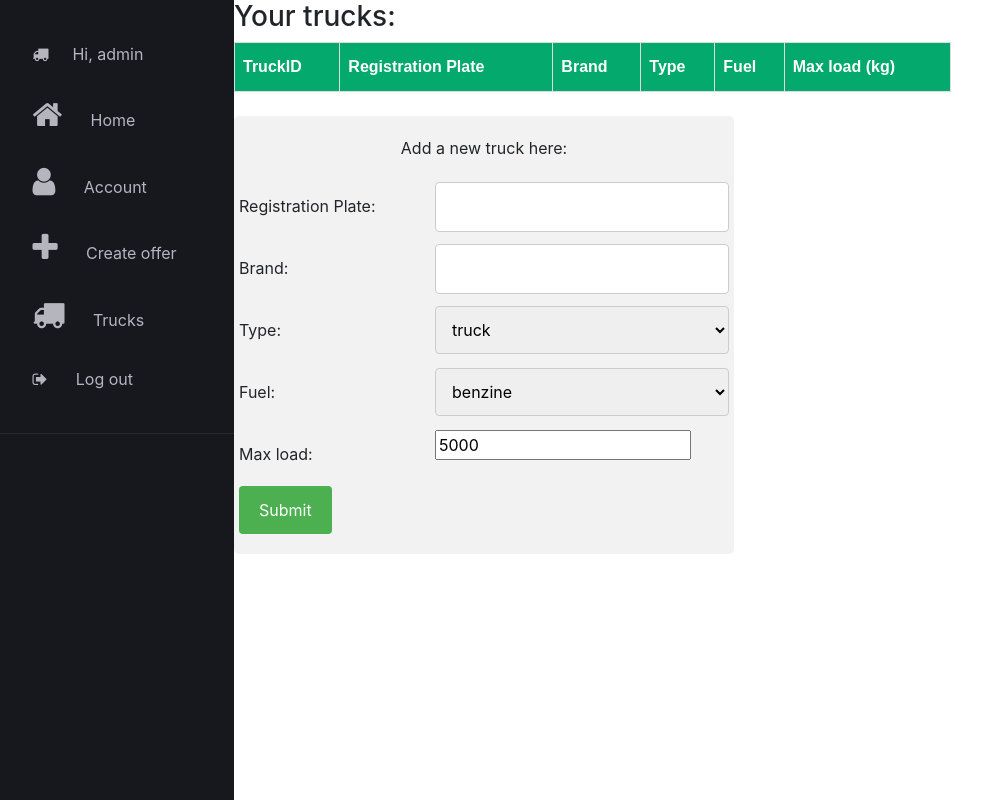
After one commit to malinastanciu/TransportPlatform, a Django app: page /trucks/ in a window 1280 px wide. The commit adds this page. Shown: the whole page, without its empty margins (22-1004 px from the left). Run offline with Django 4.2, Linux system fonts and the light colour scheme; a user stored in the database is signed in; data comes from the database, SQL or seed files in the repository; both versions use the stored data as it was after the commit; lists and menus that the app fills with data are empty; some libraries are stand-ins or nearby versions.

Commit message:
added 'trucks' page + full functionalities, minor 'create_offer' bugs fix, changed 'Truck' model.

```diff
--- a/application/models.py
+++ b/application/models.py
@@ -3,54 +3,12 @@ from django.contrib.auth.models import Group, User
 from django.utils.translation import gettext_lazy as _
 
 
-# Create your models here.
-# class FuelType(models.TextChoices):
-#     BENZINE = 'benzine'
-#     DIESEL = 'diesel'
-
-
-# class TruckType(models.TextChoices):
-#     TRUCK = 'truck'  # tir
-#     VAN = 'van'  # duba
-#     REFRIGERATED_TRUCK = 'refrigerated truck'  # camion frigorific
-#     TRAILER = 'trailer'  # platforma
-
-
-# class FreightType(models.TextChoices):
-#     FURNITURE = 'furniture'
-#     ANIMALS = 'animals'
-#     FOOD = 'food'
-#     CARS = 'cars'
-#     MEDICATION = 'medication'
-#     ELECTRONICS = 'electronics'
-#     MACHINERY = 'machinery'
-
-# class FreightType(models.TextChoices):
-#     FURNITURE = 'F', _('furniture')
-#     ANIMALS = 'A', _('animals')
-#     FOOD = 'FO', _('food')
-#     CARS = 'C', _('cars')
-#     MEDICATION = 'M', _('medication')
-#     ELECTRONICS = 'E', _('electronics')
-#     MACHINERY = 'MA', _('machinery')
-
-
 class Truck(models.Model):
-    class FuelType(models.TextChoices):
-        BENZINE = 'B', _('benzine')
-        DIESEL = 'D', _('diesel')
-
-    class TruckType(models.TextChoices):
-        TRUCK = 'T', _('truck')  # tir
-        VAN = 'V', _('van')  # duba
-        REFRIGERATED_TRUCK = 'R', _('refrigerated truck')  # camion frigorific
-        TRAILER = 'TR', _('trailer')  # platforma
-
     id = models.AutoField(primary_key=True)
-    type = models.CharField(max_length=20, choices=TruckType.choices)
+    type = models.CharField(max_length=20)
     brand = models.CharField(max_length=20)
     registration_plate = models.CharField(max_length=15, unique=True)
-    fuel = models.CharField(max_length=10, choices=FuelType.choices)
+    fuel = models.CharField(max_length=10)
     max_load = models.IntegerField()
     ownerId = models.ForeignKey(User, on_delete=models.CASCADE)
 
--- a/application/static/application/css/main_layout_application.css
+++ b/application/static/application/css/main_layout_application.css
@@ -6,7 +6,7 @@
 }
 
 .side-bar {
-  width: 14rem;
+  width: 16rem;
   height: 100%;
   padding: 2.1rem 0rem;
   background-color: #17171e;
--- /dev/null
+++ b/application/static/application/css/trucks.css
@@ -0,0 +1,95 @@
+* {
+  box-sizing: border-box;
+}
+
+.content {
+    padding-left: 16rem;
+}
+
+#truckstb {
+  font-family: Arial, Helvetica, sans-serif;
+  border-collapse: collapse;
+  width: 70%;
+}
+
+#truckstb td, #truckstb th {
+  border: 1px solid #ddd;
+  padding: 8px;
+}
+
+#truckstb tr:nth-child(even){background-color: #f2f2f2;}
+
+#truckstb tr:hover {background-color: #ddd;}
+
+#truckstb th {
+  padding-top: 12px;
+  padding-bottom: 12px;
+  text-align: left;
+  background-color: #04AA6D;
+  color: white;
+}
+
+input[type=text], select, textarea {
+  width: 100%;
+  padding: 12px;
+  border: 1px solid #ccc;
+  border-radius: 4px;
+  resize: vertical;
+}
+
+p {
+  text-align: center;
+}
+
+label {
+  padding: 12px 12px 12px 0;
+  display: inline-block;
+}
+
+input[type=submit] {
+  background-color: #4CAF50;
+  color: white;
+  padding: 12px 20px;
+  border: none;
+  border-radius: 4px;
+  cursor: pointer;
+  float: right;
+}
+input[type=submit]:hover {
+  background-color: #45a049;
+}
+
+.container2 {
+  border-radius: 5px;
+  background-color: #f2f2f2;
+  padding: 20px;
+  width: 500px;
+  margin-left: 0px;
+}
+
+.col-25 {
+  float: left;
+  width: 40%;
+  margin-top: 6px;
+}
+
+.col-75 {
+  float: left;
+  width: 60%;
+  margin-top: 6px;
+}
+
+/* Clear floats after the columns */
+.row:after {
+  content: "";
+  display: table;
+  clear: both;
+}
+
+/* Responsive layout - when the screen is less than 600px wide, make the two columns stack on top of each other instead of next to each other */
+@media screen and (max-width: 600px) {
+  .col-25, .col-75, input[type=submit] {
+    width: 100%;
+    margin-top: 0;
+  }
+}
--- a/application/templates/application/main_layout_application.html
+++ b/application/templates/application/main_layout_application.html
@@ -36,6 +36,12 @@
                 </a>
             </li>
             <li class="features-item">
+                <a href="{% url 'trucks' %}">
+                    <i class="fa fa-truck features-item-icon"></i>
+                    <span class="features-item-text"> Trucks </span>
+                </a>
+            </li>
+            <li class="features-item">
                 <form action="{% url 'logout' %}">
                     <button class="btn">
                         <i class="fa fa-sign-out"></i>
@@ -45,7 +51,7 @@
             </li>
         </ul>
 
-
+    <p style="margin-top: 250%; color: #5a5a5a">&copy; 2022 Transport Platform Ltd. </p>
     </div>
 
 
--- /dev/null
+++ b/application/templates/application/trucks.html
@@ -0,0 +1,95 @@
+{% extends 'application/main_layout_application.html' %}
+{% load static %}
+
+{% block content %}
+    <link rel="stylesheet" href="{% static 'application/css/trucks.css' %}">
+    <div class="content">
+        <h3> Your trucks: </h3>
+        <table id="truckstb">
+            <tr>
+                <th>TruckID</th>
+                <th>Registration Plate</th>
+                <th>Brand</th>
+                <th>Type</th>
+                <th>Fuel</th>
+                <th>Max load (kg)</th>
+            </tr>
+
+            {% for truck in trucks %}
+                <tr>
+                    <td>{{ truck.id }}</td>
+                    <td>{{ truck.registration_plate }}</td>
+                    <td>{{ truck.brand }}</td>
+                    <td>{{ truck.type }}</td>
+                    <td>{{ truck.fuel }}</td>
+                    <td>{{ truck.max_load }}</td>
+                </tr>
+            {% endfor %}
+        </table><br>
+        <div class="container2">
+            <form action="" method="post">
+                {% csrf_token %}
+                <p>Add a new truck here:</p>
+                <div class="row">
+                    <div class="col-25">
+                        <label for="reg_plt">Registration Plate:</label>
+                    </div>
+                    <div class="col-75">
+                        <input id="reg_plt" type="text" name="reg_plt"> <br>
+                    </div>
+                </div>
+
+                <div class="row">
+                    <div class="col-25">
+                        <label for="brand">Brand:</label>
+                    </div>
+                    <div class="col-75">
+                        <input id="brand" type="text" name="brand"><br>
+                    </div>
+                </div>
+
+                <div class="row">
+                    <div class="col-25">
+                        <label for="type">Type:</label>
+                    </div>
+                    <div class="col-75">
+                        <select id="type" name="type" >
+                            {% for t in truck_t %}
+                                <option value="{{ t }}">{{ t }}</option>
+                            {%  endfor %}
+                        </select>
+                        <br>
+                    </div>
+                </div>
+
+                <div class="row">
+                    <div class="col-25">
+                        <label for="fuel">Fuel:</label>
+                    </div>
+                    <div class="col-75">
+                        <select id="fuel" name="fuel" >
+                            {% for f in fuel_t %}
+                                <option value="{{ f }}">{{ f }}</option>
+                            {% endfor %}
+                        </select>
+                        <br>
+                    </div>
+                </div>
+
+                <div class="row">
+                    <div class="col-25">
+                        <label for="max_load">Max load:</label>
+                    </div>
+                    <div class="col-75">
+                        <input id="max_load" name="max_load" type="number" value="5000" step="500"><br>
+                    </div>
+                </div>
+
+                <div class="row">
+                    <input id="submit" type="submit" value="Submit"><br>
+                </div>
+            </form>
+        </div>
+    </div>
+
+{% endblock %}
--- a/application/urls.py
+++ b/application/urls.py
@@ -5,5 +5,6 @@ from application import views as application_views
 urlpatterns = [
     path('', application_views.home, name='home'),
     path('account/', application_views.account, name='account'),
-    path('createoffer/', application_views.offer_view, name='create_offer')
+    path('createoffer/', application_views.offer_view, name='create_offer'),
+    path('trucks/', application_views.trucks, name='trucks')
 ]
--- a/application/views.py
+++ b/application/views.py
@@ -9,6 +9,8 @@ from application.functions import create_context
 from .forms import OfferForm
 
 TYPE_FREIGHT = ['furniture', 'animals', 'food', 'cars', 'medication', 'electronics', 'machinery']
+FUEL_TYPE = ['benzine', 'diesel']
+TRUCK_TYPE = ['truck', 'van', 'trailer', 'refrigerated truck']
 
 # Create your views here.
 # @login_required(login_url='login')
@@ -51,3 +53,21 @@ def offer_view(request):
     context = {'trucks': trucks, 'sender': sender, 'f_t': freight_type, 'date': date,
                'price_per_km': price_per_km}
     return render(request, "application/create_offer.html", context)
+
+
+@login_required(login_url='login')
+def trucks(request):
+    curr_trucks = Truck.objects.all().filter(ownerId=request.user)
+    new_truck = Truck()
+
+    if request.method == "POST":
+        new_truck.ownerId = request.user
+        new_truck.brand = request.POST.get('brand')
+        new_truck.registration_plate = request.POST.get('reg_plt')
+        new_truck.fuel = request.POST.get('fuel')
+        new_truck.type = request.POST.get('type')
+        new_truck.max_load = request.POST.get('max_load')
+        new_truck.save()
+
+    context = {'trucks': curr_trucks, 'fuel_t': FUEL_TYPE, 'truck_t': TRUCK_TYPE}
+    return render(request, "application/trucks.html", context=context)
```
Also changed, not shown: application/static/application/css/create_offer.css (+7 -3 lines), application/templates/application/create_offer.html (+6 -3 lines), application/templatetags/myfilters.py (deleted, +0 -8 lines), ChangeLog.md, application/templatetags/__init__.py (deleted), db.sqlite3.
